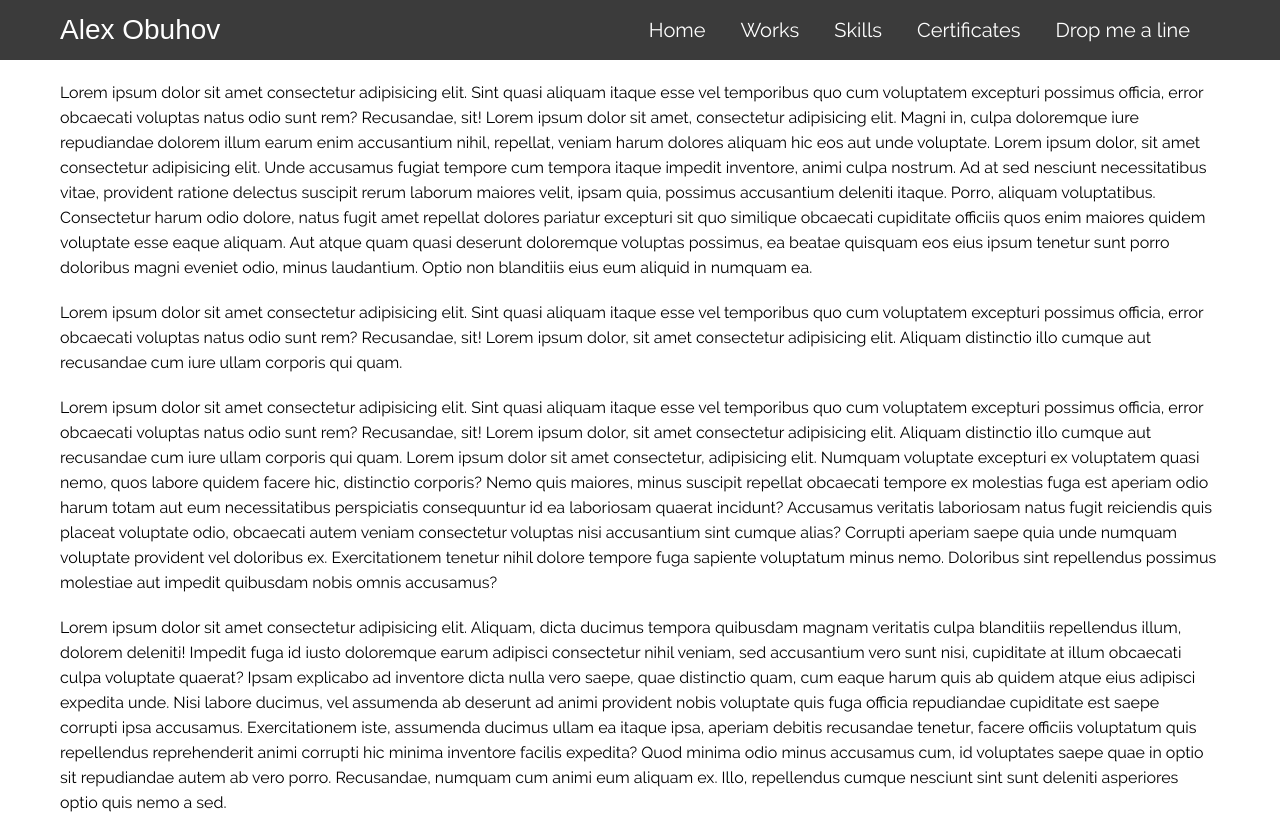
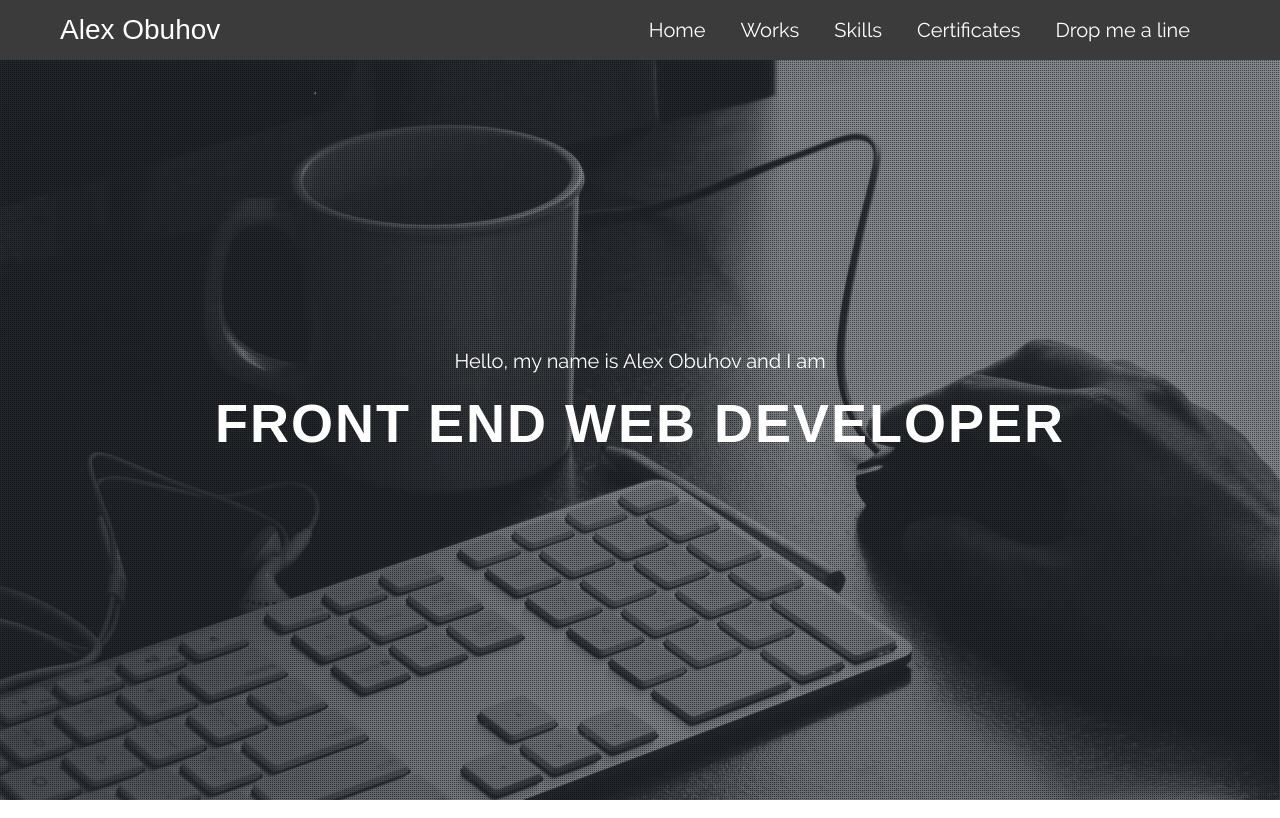
Before and after one commit to alexobuhov/alexobuhov.github.io, a plain HTML site: page index.html in a window 1280 px wide. Shown: the top 818 px of the page. Drawn offline with Linux system fonts and the light colour scheme; a web font is replaced by a local one.

Commit message:
add first section

```diff
--- a/index.html
+++ b/index.html
@@ -16,17 +16,33 @@
           </div>
           <nav class="header__menu">
             <ul class="header__list">
-              <li><a href="" class="header__link">Home</a></li>
-              <li><a href="" class="header__link">Works</a></li>
-              <li><a href="" class="header__link">Skills</a></li>
-              <li><a href="" class="header__link">Certificates</a></li>
-              <li><a href="" class="header__link">Drop me a line</a></li>
+              <li><a href="#home" class="header__link">Home</a></li>
+              <li><a href="#works" class="header__link">Works</a></li>
+              <li><a href="#skills" class="header__link">Skills</a></li>
+              <li>
+                <a href="#certificates" class="header__link">Certificates</a>
+              </li>
+              <li><a href="#drop" class="header__link">Drop me a line</a></li>
             </ul>
           </nav>
         </div>
       </div>
     </header>
-    <section class="works">
+    <section class="picture" id="home">
+      <div class="picture__pattern">
+        <div class="container">
+          <div class="picture__contant">
+            <div class="picture__subtitle">
+              Hello, my name is Alex Obuhov and I am
+            </div>
+            <div class="picture__title">
+              front end web developer
+            </div>
+          </div>
+        </div>
+      </div>
+    </section>
+    <section class="works" id="works">
       <div class="container">
         <p>
           Lorem ipsum dolor sit amet consectetur adipisicing elit. Sint quasi
--- a/js/script.js
+++ b/js/script.js
@@ -4,3 +4,17 @@ $(document).ready(function () {
     $("body").toggleClass("lock");
   });
 });
+
+$(document).ready(function () {
+  $(".header__link").click(function () {
+    $(".header__burger, .header__menu").toggleClass("active");
+    $("body").toggleClass("lock");
+  });
+});
+
+$(window).scroll(function () {
+  $(".picture").css(
+    "background-position",
+    "0% " + ($(this).scrollTop() / 15 - 10) + "px"
+  );
+});
--- a/scss/style.scss
+++ b/scss/style.scss
@@ -70,6 +70,51 @@ body {
           transition: all 0.3s ease 0s;
         }
       }
+    }
+  }
+}
+
+.picture {
+  margin-top: 0px;
+  background-image: url("/img/cover.jpg");
+  height: 100%;
+  width: 100%;
+  background-repeat: no-repeat;
+  background-size: cover;
+  background-position: 50% 0px;
+  background-attachment: fixed;
+  .picture__pattern {
+    background-color: rgba(44, 62, 80, 0.3);
+    background-image: url("/img/pattern.png");
+    background-repeat: repeat;
+    height: 100%;
+    left: 0;
+    position: absolute;
+    top: 0;
+    width: 100%;
+    z-index: 0;
+  }
+  .container {
+    height: 100%;
+    width: 100%;
+  }
+  .picture__contant {
+    height: 100%;
+    width: 100%;
+    display: flex;
+    flex-direction: column;
+    justify-content: center;
+    align-items: center;
+    color: white;
+    .picture__subtitle {
+      font-size: 20px;
+      margin-bottom: 25px;
+    }
+    .picture__title {
+      font-size: 54px;
+      letter-spacing: 2px;
+      font-weight: bold;
+      text-transform: uppercase;
     }
   }
 }
@@ -147,6 +192,9 @@ body {
         display: block;
         li {
           margin: 10px 0px 30px 0px;
+          &:hover {
+            color: $color3;
+          }
         }
       }
     }
```
Also changed, not shown: css/style.css.
